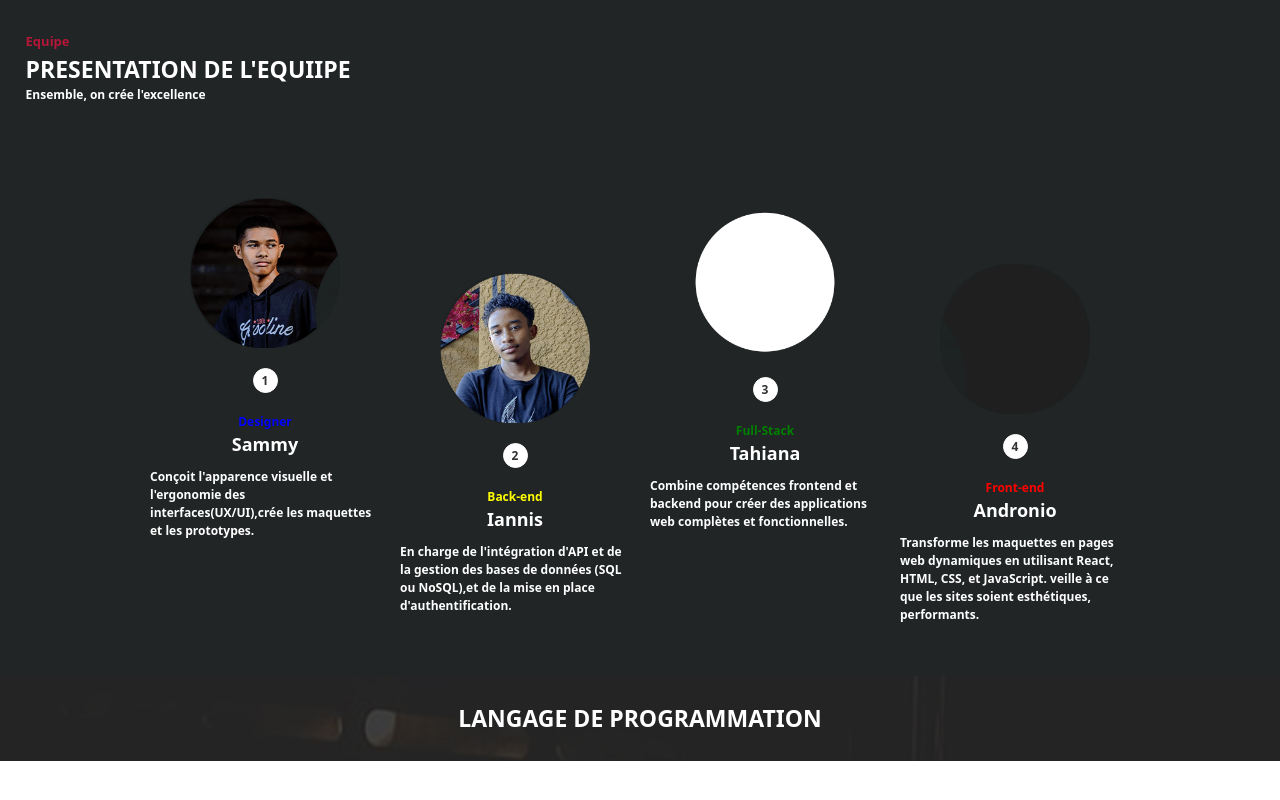
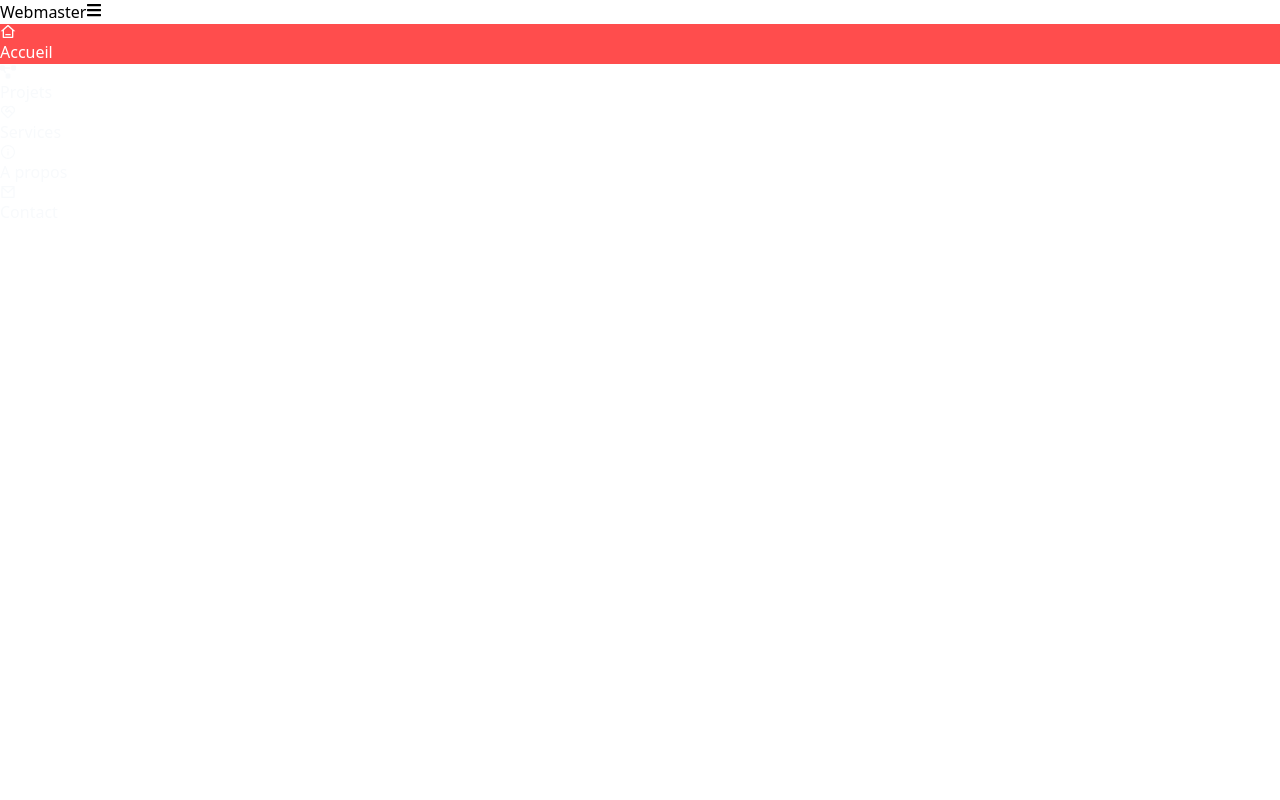
Before and after one commit to yann-andronio/Webster, a React (Vite) app: page / in a window 1280 px wide. Built offline with nearby package versions, Linux system fonts and the light colour scheme.

Commit message:
navbar version1

```diff
--- a/package.json
+++ b/package.json
@@ -11,7 +11,8 @@
   },
   "dependencies": {
     "react": "^18.3.1",
-    "react-dom": "^18.3.1"
+    "react-dom": "^18.3.1",
+    "react-icons": "^5.3.0"
   },
   "devDependencies": {
     "@eslint/js": "^9.9.0",
--- a/src/App.tsx
+++ b/src/App.tsx
@@ -1,12 +1,10 @@
 import { Fragment } from 'react';
-import Team from './Pages/Home/team';
-import Skill from './Pages/Home/skills';
+import Home from './Pages/Home/Home';
 
 function App() {
   return (
     <Fragment>
-        <Team/>
-        <Skill/>
+      <Home />
     </Fragment>
   );
 }
--- /dev/null
+++ b/src/Pages/Home/Home.tsx
@@ -0,0 +1,14 @@
+import { Fragment } from 'react'
+// import Team from '../../components/team/team'
+// import Skill from '../../components/skills/skills'
+import Header from '../../components/header/Header'
+
+export default function Home() {
+    return (
+        <Fragment>
+            <Header />
+            {/* <Team />
+            <Skill /> */}
+        </Fragment>
+    )
+}
--- /dev/null
+++ b/src/components/header/Header.tsx
@@ -0,0 +1,12 @@
+import { Fragment } from "react/jsx-runtime";
+import Navbar from "../navvbar/Navbar";
+
+
+export default function Header() {
+  return (
+   <Fragment>
+    <Navbar/>
+
+   </Fragment>
+  )
+}
--- /dev/null
+++ b/src/components/navvbar/Navbar.tsx
@@ -0,0 +1,53 @@
+import { useState } from 'react';
+import s from "./navbar.module.css";
+import { FaBars } from 'react-icons/fa';
+import { RiHome3Line, RiServiceLine, RiMailLine } from 'react-icons/ri';
+import { FaProjectDiagram } from 'react-icons/fa';
+import { AiOutlineInfoCircle } from 'react-icons/ai';
+
+const Navbar = () => {
+    const [isOpen, setIsOpen] = useState(false);
+    const [isClick, setIsClick] = useState("Accueil");
+
+    return (
+        <nav className="bg-white border-gray-200 dark:bg-gray-900">
+            <div className="max-w-screen-xl flex flex-wrap items-center justify-between mx-auto p-4">
+                <span className="self-center text-2xl font-semibold whitespace-nowrap dark:text-white">
+                    Webmaster
+                </span>
+
+                <button
+                    onClick={() => setIsOpen(!isOpen)}
+                    type="button"
+                    className="inline-flex items-center p-2 w-10 h-10 justify-center text-sm text-gray-500 rounded-lg md:hidden hover:bg-gray-100 focus:outline-none focus:ring-2 focus:ring-gray-200 dark:text-gray-400 dark:hover:bg-gray-700 dark:focus:ring-gray-600"
+                    aria-controls="navbar-default"
+                    aria-expanded={isOpen}
+                >
+                    <FaBars className="w-5 h-5" aria-hidden="true" />
+                </button>
+
+                <div className={`${isOpen ? 'block' : 'hidden'} ${s.box_link} w-full md:block md:w-auto`} id="navbar-default">
+                    <ul className="font-medium flex flex-col p-4 md:p-0 mt-4 border border-gray-100 rounded-lg bg-gray-50 md:flex-row md:space-x-8 rtl:space-x-reverse md:mt-0 md:border-0 md:bg-white dark:bg-gray-800 md:dark:bg-gray-900 dark:border-gray-700">
+                        <li onClick={() => setIsClick("Accueil")} className={`${s.link} ${s.colorLinkNavbar} ${isClick === "Accueil" ? s.activeLink : s.inactiveLink}`} id='Accueil'>
+                            <RiHome3Line className="inline-block mr-2" /> Accueil
+                        </li>
+                        <li onClick={() => setIsClick("Projets")} className={`${s.link} ${s.colorLinkNavbar} ${isClick === "Projets" ? s.activeLink : s.inactiveLink}`} id='Projets'>
+                            <FaProjectDiagram className="inline-block mr-2" /> Projets
+                        </li>
+                        <li onClick={() => setIsClick("Services")} className={`${s.link} ${s.colorLinkNavbar} ${isClick === "Services" ? s.activeLink : s.inactiveLink}`} id='Services'>
+                            <RiServiceLine className="inline-block mr-2" /> Services
+                        </li>
+                        <li onClick={() => setIsClick("Apropos")} className={`${s.link} ${s.colorLinkNavbar} ${isClick === "Apropos" ? s.activeLink : s.inactiveLink}`} id='Apropos'>
+                            <AiOutlineInfoCircle className="inline-block mr-2" /> A propos
+                        </li>
+                        <li onClick={() => setIsClick("Contact")} className={`${s.link} ${s.colorLinkNavbar} ${isClick === "Contact" ? s.activeLink : s.inactiveLink}`} id='Contact'>
+                            <RiMailLine className="inline-block mr-2" /> Contact
+                        </li>
+                    </ul>
+                </div>
+            </div>
+        </nav>
+    );
+};
+
+export default Navbar;
--- /dev/null
+++ b/src/components/navvbar/navbar.module.css
@@ -0,0 +1,21 @@
+:root {
+    --color-link-navbar: #f8fafc;
+
+
+}
+
+.colorLinkNavbar {
+    color: var(  --color-link-navbar);
+    cursor: pointer;
+}
+
+.activeLink {
+
+    background-color: #ff4d4d;
+    color: #fff;
+  }
+
+  .inactiveLink {
+
+ color: var(  --color-link-navbar); ;
+  }
--- a/src/Pages/Home/skills.tsx
+++ b/src/components/skills/skills.tsx
@@ -2,9 +2,9 @@ import { Fragment } from "react";
 import s from "../../css/team.module.css";
 function Skill(){
 
-    const langages = [
-        {}
-    ]
+    // const langages = [
+    //     {}
+    // ]
     return(
         <Fragment>
             <div className={s.BGimg}>
--- a/src/Pages/Home/team.tsx
+++ b/src/components/team/team.tsx
@@ -1,6 +1,7 @@
 import { Fragment } from "react/jsx-runtime";
 import s from "../../css/team.module.css";
-import TeamDesc from "./teamDesc";
+import TeamDesc from "../teamDesc/teamDesc";
+
 function Team(){
     return(
         <Fragment>
@@ -9,7 +10,7 @@ function Team(){
                 <h1 className={s.h1}>PRESENTATION DE L'EQUIIPE</h1>
                 <p className={s.desc}>Ensemble, on crée l'excellence </p>
 
-                <TeamDesc/>
+              <TeamDesc />
             </div>
         </Fragment>
     );
```
Also changed, not shown: src/Pages/Home/home.module.css (added), src/components/header/header.module.css (added), src/components/skills/skills.module.css (added), src/components/teamDesc/teamDesc.tsx (renamed from src/Pages/Home/teamDesc.tsx), 1 other file (tests, documents, lock files or other folders).
